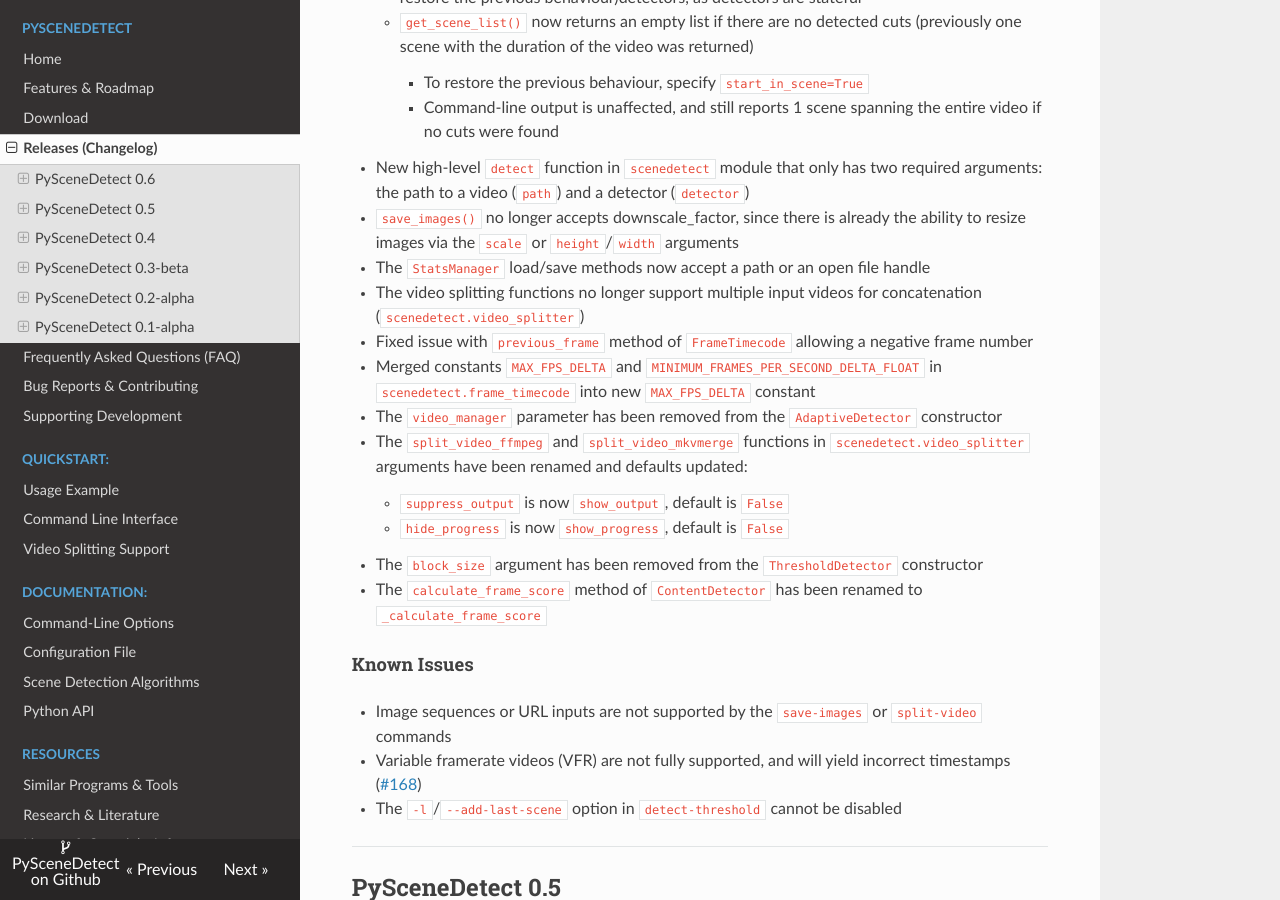
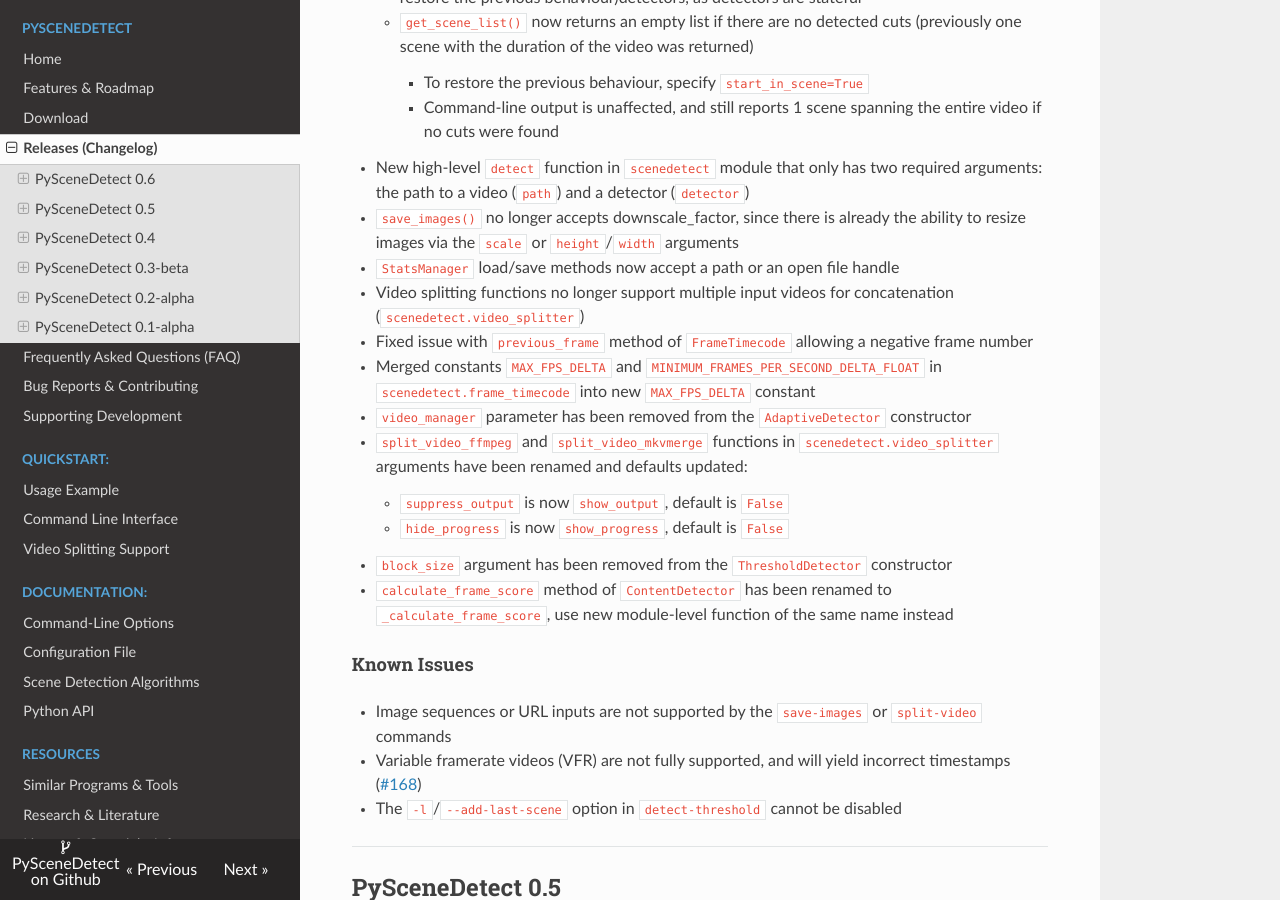
Before and after one commit to vovamushak/PySceneDetect, an MkDocs documentation site: the page built from docs/changelog.md, in a window 1280 px wide and 900 px high, scrolled down 2135 px. Built offline with MkDocs 1.6.1, drawn with Linux system fonts in a browser that asks for light colours; nearby versions of some CDN libraries; old or Windows-style settings are respelled for this version of MkDocs.

Commit message:
[detect-content] Refactor calculate_frame_score as stateless function.

```diff
--- a/docs/changelog.md
+++ b/docs/changelog.md
@@ -8,7 +8,7 @@ PySceneDetect Releases
 
 #### Release Notes
 
-PySceneDetect v0.6 is a **major breaking change** towards a stable API, and achieves a big performance boost by using threading. The new **minimum Python version is now 3.6**. See the [Migration Guide](https://pyscenedetect.readthedocs.io/projects/Manual/en/v0.6/api/migration_guide.html) for information on how to port existing applications to the new API.  Changes to the command-line are minor and not expected to break most workflows, and significant performance gains are expected for most use cases.
+PySceneDetect v0.6 is a **major breaking change** towards a stable API, and achieves a big performance boost by using threading. The new **minimum Python version is now 3.6**. See the [Migration Guide](https://manual.scenedetect.com/v0.6/api/migration_guide.html) for information on how to port existing applications to the new API.  Changes to the command-line are minor and not expected to break most workflows, and significant performance gains are expected for most use cases.
 
 The main goal of v0.6 was to simplify and stabalize the video input and statsfile APIs, while addressing many minor technical debt items. This should help the eventual transition to the planned v1.0 release to proceed more smoothly as now most changes can be focused just on the `SceneManager` and `SceneDetector` classes.
 
@@ -22,12 +22,12 @@ The main goal of v0.6 was to simplify and stabalize the video input and statsfil
  * Adds support for configuration file via command line or in user settings folder
  * Adds support for multiple video backends, PyAV is now supported in addition to OpenCV
  * Breaking API changes to `VideoManager` (replaced with `VideoStream`), `StatsManager`, and `save_images()`
-    * See the [Migration Guide](https://pyscenedetect.readthedocs.io/projects/Manual/en/v0.6/api/migration_guide.html) for details on how to update from v0.5.x
+    * See the [Migration Guide](https://manual.scenedetect.com/v0.6/api/migration_guide.html) for details on how to update from v0.5.x
  * Besides critical bugfixes, this marks the end of development for PySceneDetect v0.5
 
 **Command-Line Changes:**
 
- * Configuration files are now supported via `-c`/`--config` or from a user config folder, see [docs for details](TODO(v0.6))
+ * Configuration files are now supported via `-c`/`--config` or from a user config folder, see [docs for details](https://scenedetect.com/en/v0.6/reference/config)
  * `-i`/`--input` may no longer be specified multiple times (use an external tool like `ffmpeg` to perform concatenation first)
  * New `-b`/`--backend` option can be set to use a specific video backend
      * Current options are `opencv` (default) and `pyav` if the `av` package is installed
@@ -62,16 +62,16 @@ The main goal of v0.6 was to simplify and stabalize the video input and statsfil
         * Command-line output is unaffected, and still reports 1 scene spanning the entire video if no cuts were found
  * New high-level `detect` function in `scenedetect` module that only has two required arguments: the path to a video (`path`) and a detector (`detector`)
  * `save_images()` no longer accepts downscale_factor, since there is already the ability to resize images via the `scale` or `height`/`width` arguments
- * The `StatsManager` load/save methods now accept a path or an open file handle
- * The video splitting functions no longer support multiple input videos for concatenation (`scenedetect.video_splitter`)
+ * `StatsManager` load/save methods now accept a path or an open file handle
+ * Video splitting functions no longer support multiple input videos for concatenation (`scenedetect.video_splitter`)
  * Fixed issue with `previous_frame` method of `FrameTimecode` allowing a negative frame number
  * Merged constants `MAX_FPS_DELTA` and `MINIMUM_FRAMES_PER_SECOND_DELTA_FLOAT` in `scenedetect.frame_timecode` into new `MAX_FPS_DELTA` constant
- * The `video_manager` parameter has been removed from the `AdaptiveDetector` constructor
- * The `split_video_ffmpeg` and `split_video_mkvmerge` functions in `scenedetect.video_splitter` arguments have been renamed and defaults updated:
+ * `video_manager` parameter has been removed from the `AdaptiveDetector` constructor
+ * `split_video_ffmpeg` and `split_video_mkvmerge` functions in `scenedetect.video_splitter` arguments have been renamed and defaults updated:
     * `suppress_output` is now `show_output`, default is `False`
     * `hide_progress` is now `show_progress`, default is `False`
- * The `block_size` argument has been removed from the `ThresholdDetector` constructor
- * The `calculate_frame_score` method of `ContentDetector` has been renamed to `_calculate_frame_score`
+ * `block_size` argument has been removed from the `ThresholdDetector` constructor
+ * `calculate_frame_score` method of `ContentDetector` has been renamed to `_calculate_frame_score`, use new module-level function of the same name instead
 
 #### Known Issues
 
```
Also changed, not shown: manual/api/migration_guide.rst (+19 -17 lines), 1 other file.
